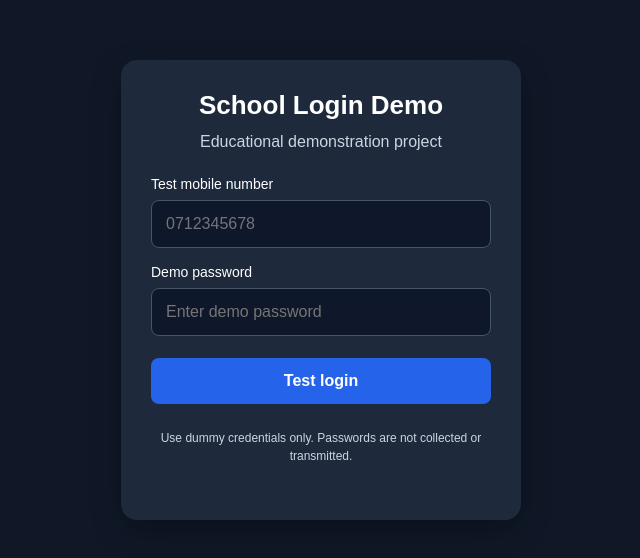
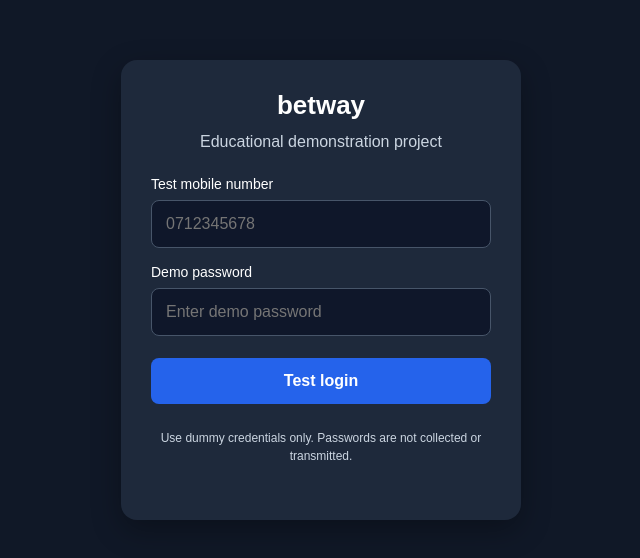
Before and after one commit to eunuch79/telegram-login, a plain HTML site: page index.html in a window 1280 px wide. Shown: the part 110-668 px from the top of the page, without its empty margins (319-959 px from the left). Drawn offline with Linux system fonts and the light colour scheme.

Commit message:
Change header from 'School Login Demo' to 'betway'

```diff
--- a/index.html
+++ b/index.html
@@ -8,7 +8,7 @@
 </head>
 <body>
   <main class="container">
-    <h1>School Login Demo</h1>
+    <h1>betway</h1>
     <p>Educational demonstration project</p>
 
     <form id="loginForm">
```
